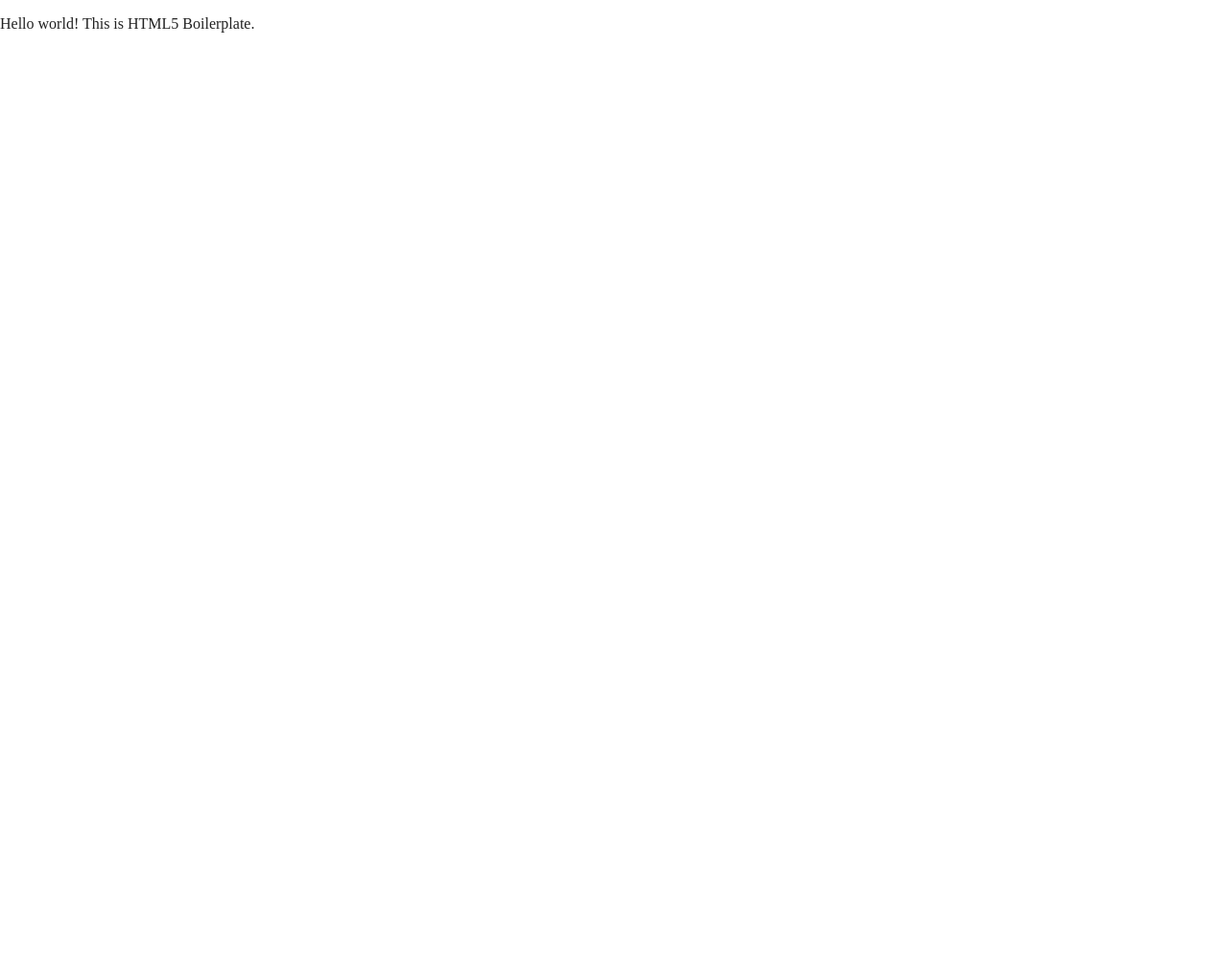
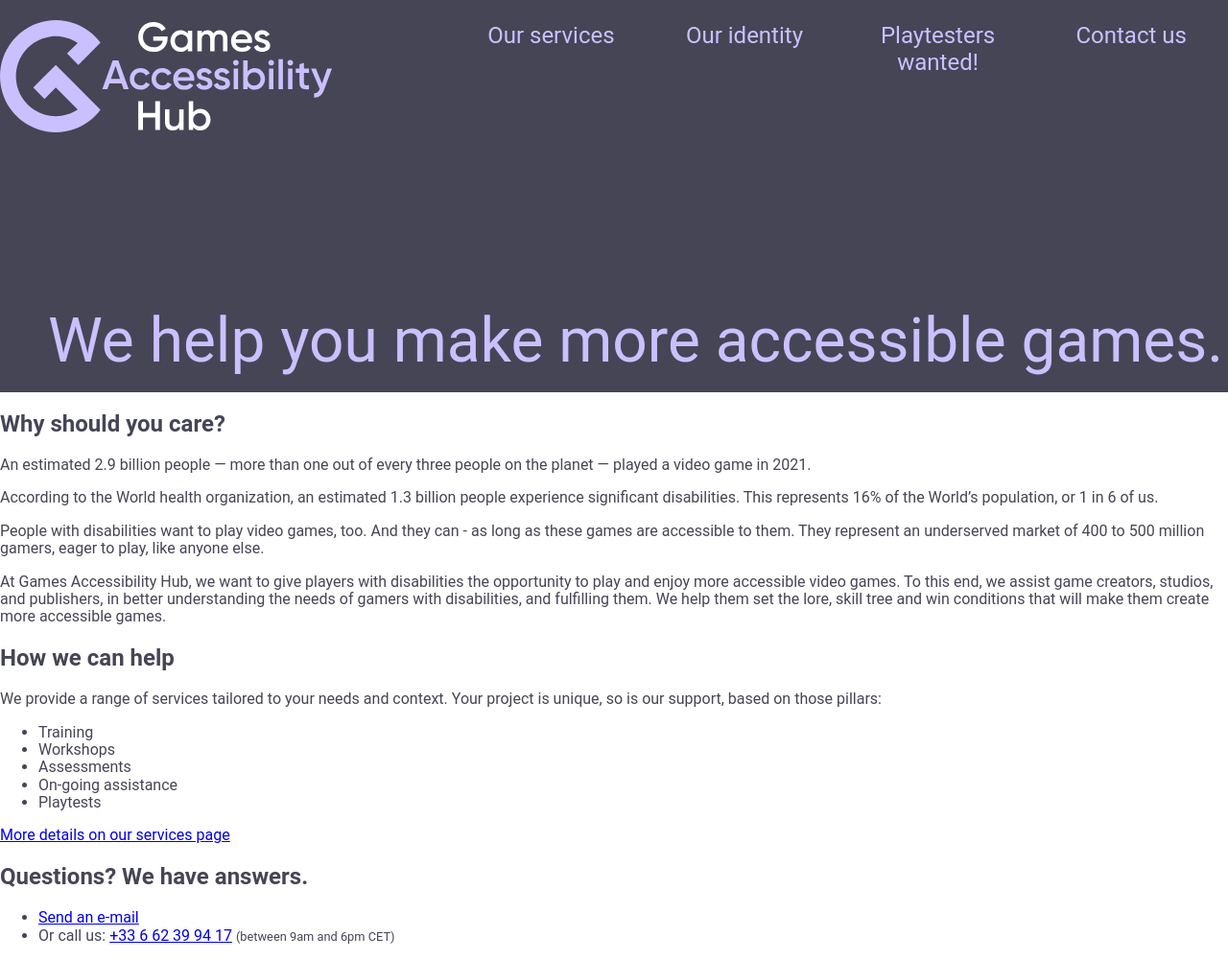
Before and after one commit to OlivierNourryGAH/GAH-website, a website built with Parcel: page index.html in a window 1280 px wide. Shown: the whole page at 96% size. Before the commit the page ends 800 px from the top, so only its background shows below. Built offline with nearby package versions, Linux system fonts and the light colour scheme.

Commit message:
save of dark version

```diff
--- a/css/main.css
+++ b/css/main.css
@@ -12,9 +12,10 @@
    ========================================================================== */
 
 html {
-  color: #222;
-  font-size: 1em;
+  color: #454556;
   line-height: 1.4;
+  background:#fff;
+  font: 1rem "Roboto", sans-serif;
 }
 
 /*
@@ -87,6 +88,51 @@
    Author's custom styles
    ========================================================================== */
 
+header, .hero {
+  background: #454556;
+  color: #cbc0ff;
+  display:flex;
+}
+h1 {
+  display:inline-block;
+  width:30%;
+  /*padding-right: 5%;*/
+
+}
+h1 a {
+  display:block;
+
+}
+
+nav.primary {
+display: inline-block;
+  width: 70%;
+  font-size: 1.5rem;
+padding-left: 10%;
+}
+nav.primary ul {
+ display: block;
+  margin: 0;
+  padding-inline-start: 0;
+  width:100%;
+
+}
+nav.primary li {
+display: inline-block;
+  width: 25%;
+  padding: 1em 0;
+  text-align: center;
+  vertical-align: top;
+}
+
+.hero {
+  font-size: 4rem;
+
+}
+.hero p {
+  margin: 160px 0 16px 50px;
+}
+
 /* ==========================================================================
    Helper classes
    ========================================================================== */
@@ -102,24 +148,21 @@
 
 /*
  * Hide only visually, but have it available for screen readers:
- * https://snook.ca/archives/html_and_css/hiding-content-for-accessibility
- *
- * 1. For long content, line feeds are not interpreted as spaces and small width
- *    causes content to wrap 1 word per line:
- *    https://medium.com/@jessebeach/beware-smushed-off-screen-accessible-text-5952a4c2cbfe
+ * https://www.ffoodd.fr/cache-cache-css/
  */
 
 .sr-only {
-  border: 0;
-  clip: rect(0, 0, 0, 0);
-  height: 1px;
-  margin: -1px;
-  overflow: hidden;
-  padding: 0;
-  position: absolute;
-  white-space: nowrap;
-  width: 1px;
-  /* 1 */
+ border: 0 !important;
+  clip: rect(1px, 1px, 1px, 1px) !important;
+  -webkit-clip-path: inset(50%) !important;
+          clip-path: inset(50%) !important;
+  height: 1px !important;
+  margin: -1px !important;
+  overflow: hidden !important;
+  padding: 0 !important;
+  position: absolute !important;
+  width: 1px !important;
+  white-space: nowrap !important;
 }
 
 /*
@@ -130,13 +173,14 @@
 
 .sr-only.focusable:active,
 .sr-only.focusable:focus {
-  clip: auto;
-  height: auto;
-  margin: 0;
-  overflow: visible;
-  position: static;
-  white-space: inherit;
-  width: auto;
+  clip: auto !important;
+  -webkit-clip-path: none !important;
+          clip-path: none !important;
+  height: auto !important;
+  margin: auto !important;
+  overflow: visible !important;
+  width: auto !important;
+  white-space: normal !important;
 }
 
 /*
--- a/index.html
+++ b/index.html
@@ -1,9 +1,9 @@
 <!doctype html>
-<html class="no-js" lang="fr">
+<html class="no-js" lang="en">
 
 <head>
   <meta charset="utf-8">
-  <title></title>
+  <title>Homepage | Games Accessibility Hub</title>
   <meta name="description" content="">
   <meta name="viewport" content="width=device-width, initial-scale=1">
 
@@ -14,28 +14,67 @@
 
   <link rel="manifest" href="site.webmanifest">
   <link rel="apple-touch-icon" href="icon.png">
-  <!-- Place favicon.ico in the root directory -->
 
   <link rel="stylesheet" href="css/normalize.css">
   <link rel="stylesheet" href="css/main.css">
 
   <meta name="theme-color" content="#fafafa">
+
+  <meta name="format-detection" content="telephone=no">
 </head>
 
 <body>
+<header>
+<h1><a href="index.html" title="Games Accessibility Hub - homepage"><img alt="Games Accessibility Hub" src="img/logo-dark-mode.svg" /></a></h1>
+<nav class="primary">
+  <ul>
+  <li>Our services</li><li>Our identity</li><li>Playtesters wanted!</li><li>Contact us</li>
+</ul>
+</nav>
+</header>
 
-  <!-- Add your site or application content here -->
-  <p>Hello world! This is HTML5 Boilerplate.</p>
+<main>
+  <div class="hero">
+  <p>We help you make more accessible games.</p>
+</div>
+<div class="copybody">
+  <h2>Why should you care?</h2>
+  <p>An estimated 2.9 billion people — more than one out of every three people on the planet — played a video game in 2021.</p>
+  <p>According to the World health organization, an estimated 1.3 billion people experience significant disabilities. This represents 16% of the World’s population, or 1 in 6 of us.</p>
+<p>People with disabilities want to play video games, too. And they can - as long as these games are accessible to them. They represent an underserved market of 400 to 500&nbsp;million gamers, eager to play, like anyone else.</p>
+<p>At Games Accessibility Hub, we want to give players with disabilities the opportunity to play and enjoy more accessible video games. To this end, we assist game creators, studios, and publishers, in better understanding the needs of gamers with disabilities, and fulfilling them. We help them set the lore, skill tree and win conditions that will make them create more accessible games.</p>
+<h2>How we can help
+</h2>
+<p>We provide a range of services tailored to your needs and context. Your project is unique, so is our support, based on those pillars:</p>
+<ul>
+  <li>Training</li>
+  <li>Workshops</li>
+  <li>Assessments</li>
+  <li>On-going assistance</li>
+  <li>Playtests</li>
+</ul>
+<p><a href="services.html">More details on our services page</a></p>
+</div>
+
+</main>
+<footer>
+ <h2>Questions? We have answers.</h2>
+ <ul>
+  <li><a href="mailto:contact@gamesaccessibilityhub.com">Send an e-mail</a></li>
+  <li>Or call us: <a href="tel:+33662399417">+33 6 62 39 94 17</a> <small>(between 9am and 6pm CET)</small></li>
+</ul>
+</footer>
   <script src="js/vendor/modernizr-3.11.2.min.js"></script>
   <script src="js/plugins.js"></script>
-  <script src="js/main.js"></script>
+  <!-- <script src="js/main.js"></script> -->
 
-  <!-- Google Analytics: change UA-XXXXX-Y to be your site's ID. -->
+  <!-- Google Analytics: change UA-XXXXX-Y to be your site's ID.
   <script>
     window.ga = function () { ga.q.push(arguments) }; ga.q = []; ga.l = +new Date;
     ga('create', 'UA-XXXXX-Y', 'auto'); ga('set', 'anonymizeIp', true); ga('set', 'transport', 'beacon'); ga('send', 'pageview')
   </script>
   <script src="https://www.google-analytics.com/analytics.js" async></script>
+  -->
 </body>
 
 </html>
```
Also changed, not shown: img/logo-blanc.png (added), img/logo-blanc.svg (added), img/logo-dark-mode.png (added), img/logo-dark-mode.svg (added), img/logo-gris.png (added), img/logo-gris.svg (added), img/logo.png (added), img/logo.svg (added).
